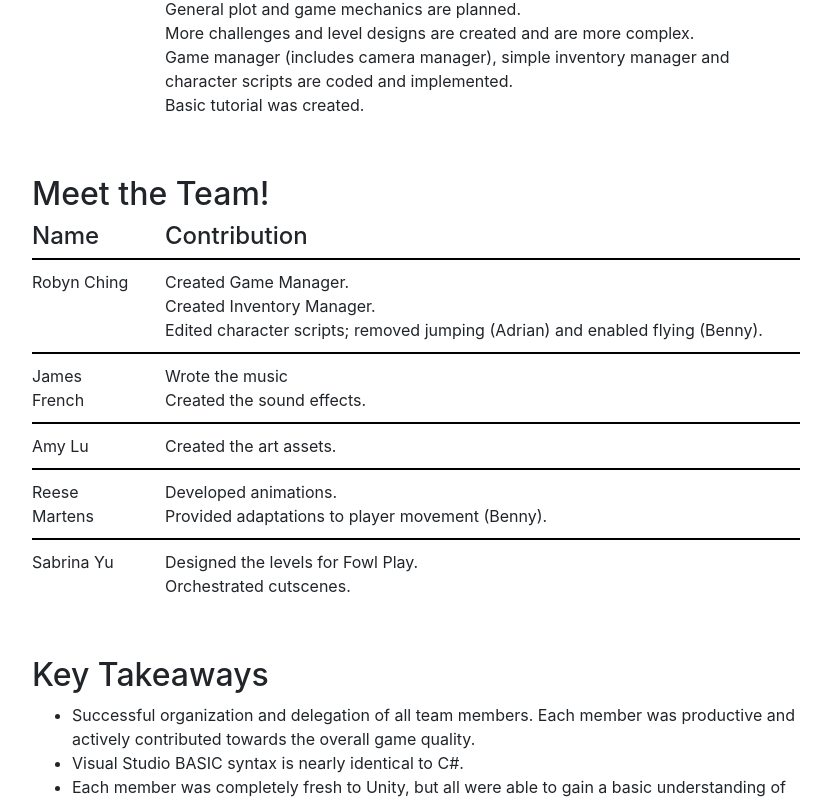
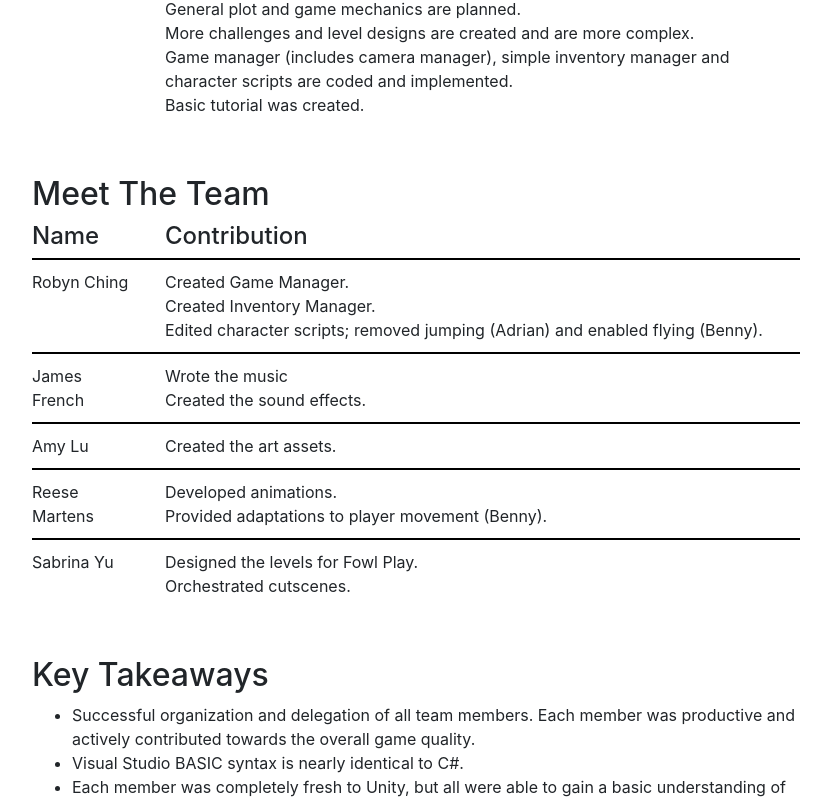
Before and after one commit to rochi138/personal-website-repo, a React (Create React App) app: page /FowlPlay in a window 1280 px wide. Shown: the part 1548-2350 px from the top of the page, without its empty margins (224-1055 px from the left). Built offline with nearby package versions, Linux system fonts and the light colour scheme.

Commit message:
TableComponent

```diff
--- a/src/SCSS/Main.module.scss
+++ b/src/SCSS/Main.module.scss
@@ -86,17 +86,7 @@
 	align-items: center;
 }
 
-.progressComponent {
-	overflow: hidden;
-
-	.main {
-		.title {
-
-		}
-	}
-}
-
-.meetTheTeamComponent {
+.tableComponent {
 	overflow: hidden;
 
 	.main {
@@ -110,13 +100,13 @@
 	border-top: 2px solid black;
 	padding: 10px 0px;
 
-	.title, .name {
+	.left {
 		@media screen and (max-width: 800px) {
 	    font-weight: bold;
 	  }
 	}
 
-	.description {
+	.right {
 		@media screen and (max-width: 800px) {
 	    padding-left: 2em;
 	  }
--- a/src/components/PageComponents.js
+++ b/src/components/PageComponents.js
@@ -155,6 +155,42 @@ export class MeetTheTeamComponent extends Component {
   }
 }
 
+export class TableComponent extends Component {
+  render(){
+  	const source = this.props.source;
+    return(
+    <div style={{ marginTop: "3em", display: "block", overflow: "auto" }}>
+	    <div className={ styles.meetTheTeamComponent }>
+	      <div className={ styles.main }>
+	        <h2><div className={ styles.title }>
+	          { source.title }
+	        </div></h2>
+	        { source.link &&
+	          <div className={ styles.link }>
+	            <a href={ source.link } target='_blank' rel='noopener noreferrer' >GitHub Repository</a>
+	          </div>
+	        }
+		      <h4><Row classname={ styles.header }>
+	          <Col md={ 2 }>{ source.leftTitle }</Col>
+				  	<Col md={ 10 }>{ source.rightTitle }</Col>
+				  </Row></h4>
+				  { source.list.map( ( item, i ) =>
+	          <Row key={ i } className={ styles.listItem }>
+		        	<Col md={ 2 } className={ styles.left } dangerouslySetInnerHTML={ { __html: item.left } } />
+		        	<Col md={ 10 } className={ styles.right }>
+		        		{ item.right.map( ( point, j ) =>
+				          <div dangerouslySetInnerHTML={ { __html: point } } key={ j }/>
+						    ) }
+			    		</Col>
+	        	</Row>
+			    ) }
+	      </div>
+	    </div>
+    </div>
+    )
+  }
+}
+
 export class KeyTakeawaysComponent extends Component {
   render(){
   	const source = this.props.source;
--- a/src/components/ProjectPage.js
+++ b/src/components/ProjectPage.js
@@ -1,13 +1,12 @@
 import React, { Component } from 'react';
 import { MainLayout } from '../components/MainLayout';
-import { ProjectSummary, AwardsComponent, SlideshowComponent, ProgressComponent, MeetTheTeamComponent, ListComponent } from '../components/PageComponents';
+import { ProjectSummary, AwardsComponent, SlideshowComponent, TableComponent, ListComponent } from '../components/PageComponents';
 
 const componentsList = {
     ProjectSummary: ProjectSummary,
     AwardsComponent: AwardsComponent,
     SlideshowComponent: SlideshowComponent,
-    ProgressComponent: ProgressComponent,
-    MeetTheTeamComponent: MeetTheTeamComponent,
+    TableComponent: TableComponent,
     ListComponent: ListComponent
   }
 
--- a/src/pages/FowlPlay.json
+++ b/src/pages/FowlPlay.json
@@ -48,19 +48,22 @@
       ]
     },
     {
-      "componentName": "ProgressComponent",
+      "componentName": "TableComponent",
+      "title": "Progress",
       "link": "https://github.com/rochi138/fowlplay",
-      "updateList": [{
-          "date": "20/10/2018",
-          "text": [
+      "leftTitle": "Date",
+      "rightTitle": "Update Description",
+      "list": [{
+          "left": "20/10/2018",
+          "right": [
             "Plot is expanded and refined to allow more character growth.",
             "Game mechanics are more fleshed out.",
             "More challenges and level designs are created and are more complex."
           ]
         },
         {
-          "date": "28/05/2018",
-          "text": [
+          "left": "28/05/2018",
+          "right": [
             "Waterloo Game Jam.",
             "General plot and game mechanics are planned.",
             "More challenges and level designs are created and are more complex.",
@@ -71,38 +74,41 @@
       ]
     },
     {
-      "componentName": "MeetTheTeamComponent",
-      "memberList": [{
-          "name": "Robyn Ching",
-          "text": [
+      "componentName": "TableComponent",
+      "title": "Meet The Team",
+      "leftTitle": "Name",
+      "rightTitle": "Contribution",
+      "list": [{
+          "left": "Robyn Ching",
+          "right": [
             "Created Game Manager.",
             "Created Inventory Manager.",
             "Edited character scripts; removed jumping (Adrian) and enabled flying (Benny)."
           ]
         },
         {
-          "name": "James French",
-          "text": [
+          "left": "James French",
+          "right": [
             "Wrote the music",
             "Created the sound effects."
           ]
         },
         {
-          "name": "Amy Lu",
-          "text": [
+          "left": "Amy Lu",
+          "right": [
             "Created the art assets."
           ]
         },
         {
-          "name": "Reese Martens",
-          "text": [
+          "left": "Reese Martens",
+          "right": [
             "Developed animations.",
             "Provided adaptations to player movement (Benny)."
           ]
         },
         {
-          "name": "Sabrina Yu",
-          "text": [
+          "left": "Sabrina Yu",
+          "right": [
             "Designed the levels for Fowl Play.",
             "Orchestrated cutscenes."
           ]
```
